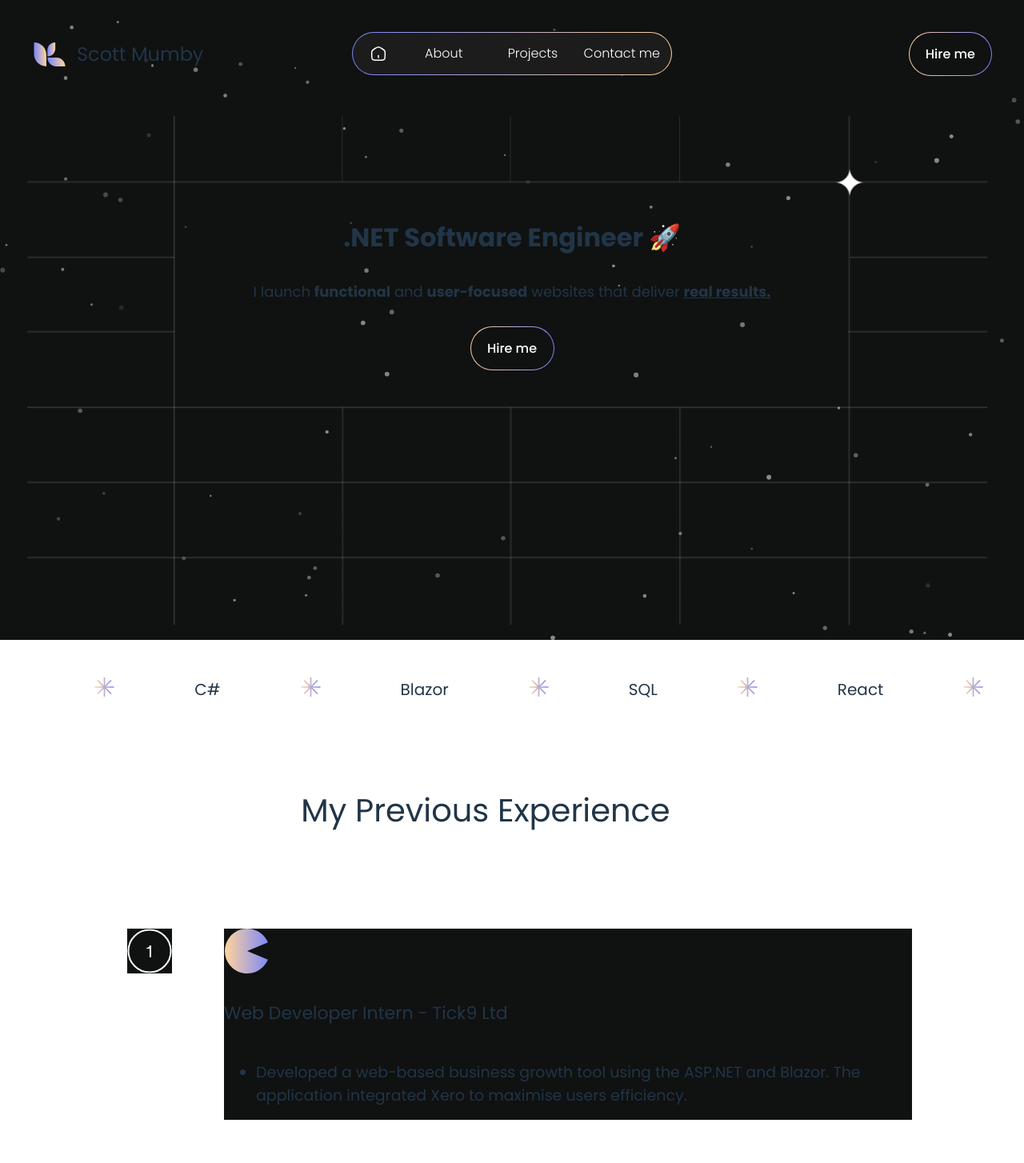
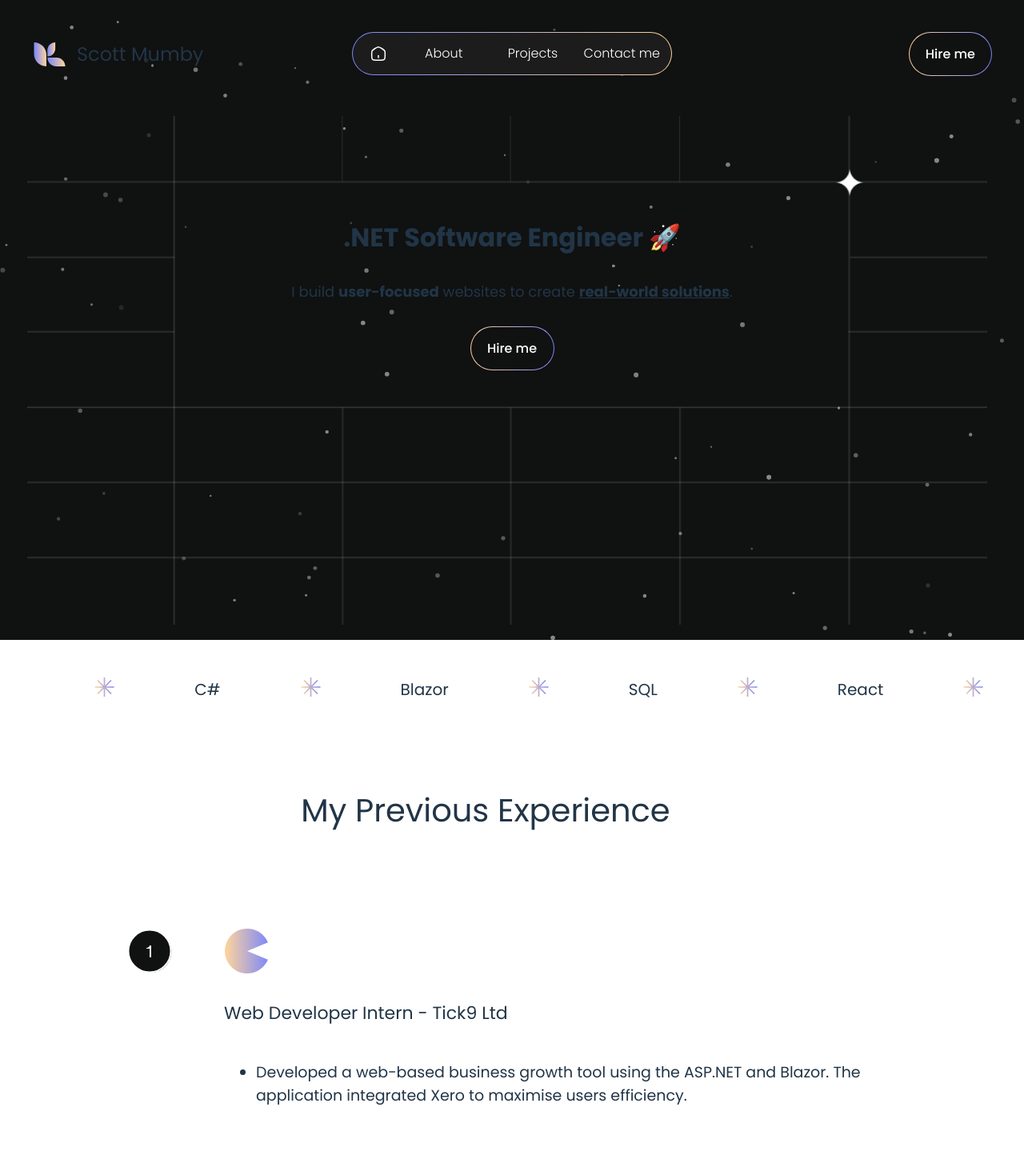
Before and after one commit to ScottMby/PersonalPortfolio, a React (Vite) app: page / in a window 1280 px wide. Shown: the top 1454 px of the page at 80% size. Built offline with nearby package versions, Linux system fonts and the light colour scheme.

Commit message:
Change Background Colors and Update Tag line

```diff
--- a/src/Components/ExperienceContent.css
+++ b/src/Components/ExperienceContent.css
@@ -40,7 +40,7 @@ body {
     padding: 0px 19px 0px 19px;
 }
 .NumberContainer img {
-        background-color: #101111;
+
 }
 
 .JobTextContainer {
@@ -68,7 +68,7 @@ body {
     flex-direction: column;
     gap: 33px;
     justify-content: start;
-    background-color: #101111;
+
 }
 
 .LineImage {
--- a/src/Components/Hero.jsx
+++ b/src/Components/Hero.jsx
@@ -10,7 +10,7 @@ function Hero() {
                 <div className="InnerHeroContainer">
                     <div className="ContentContainer">
                         <p className="Title">.NET Software Engineer 🚀</p>
-                        <p className="Description">I launch <strong>functional</strong> and <strong>user-focused</strong> websites that deliver <strong><u>real results.</u></strong></p>
+                        <p className="Description">I build <strong>user-focused</strong> websites to create <strong><u> real-world solutions</u></strong>.</p>
                         <button className="HireMeButton"><text>Hire me</text></button>
                     </div>
                 </div>
```
